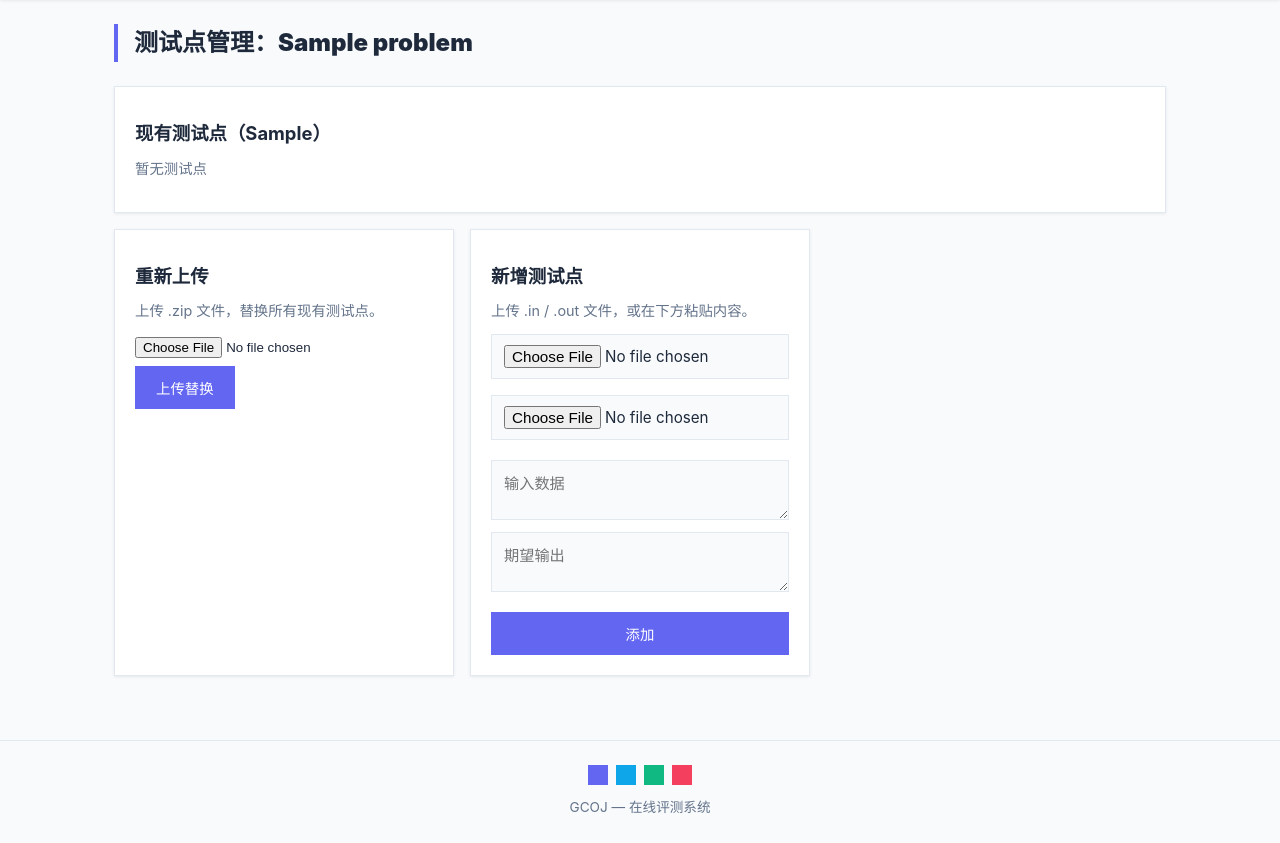
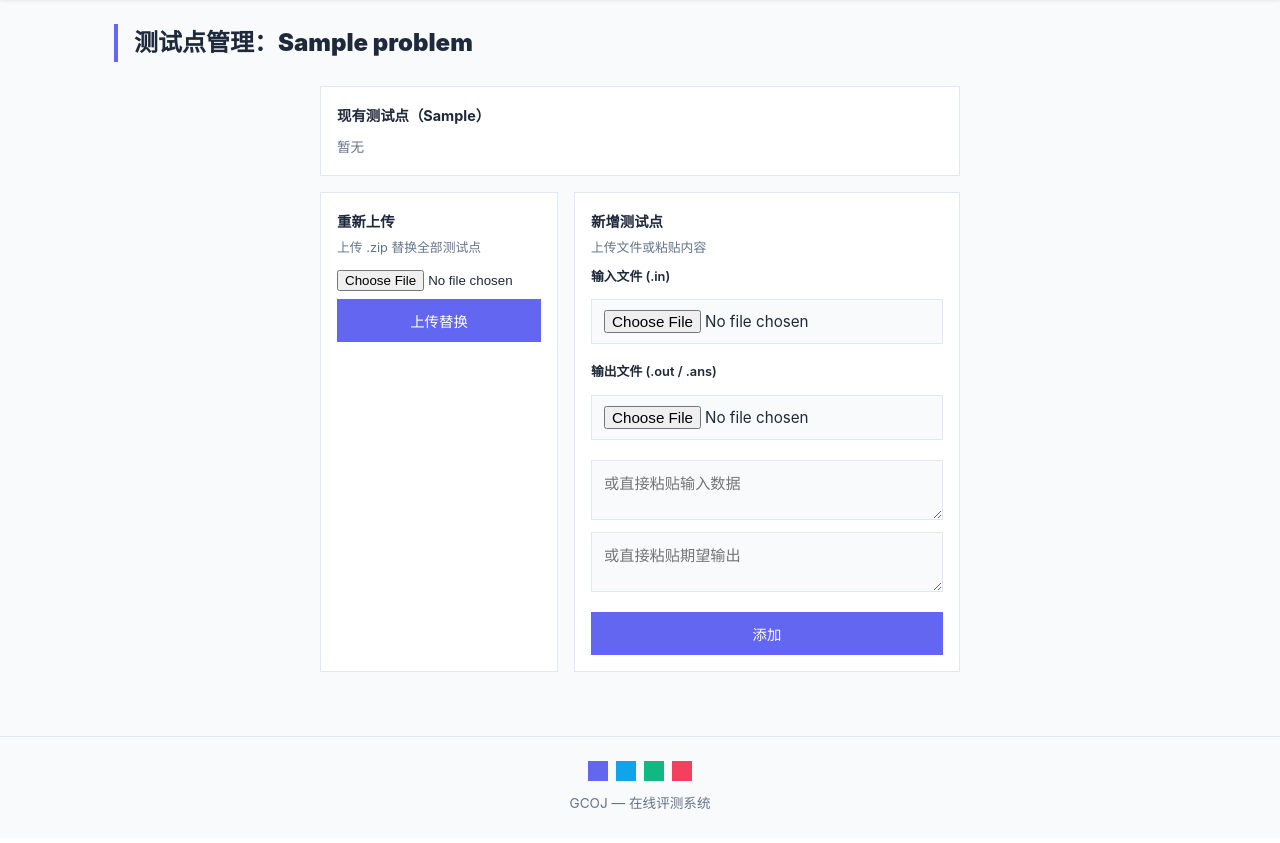
Before and after one commit to Graphcity123/GraphCityOJ, a Django app: template frontend/oj/templates/oj/problems/testcases.html in a window 1280 px wide. Shown: the part 56-899 px from the top of the page. After the commit the page ends 866 px from the top, so only its background shows below. Run offline with Django 5.2, Linux system fonts and the light colour scheme; the template is opened without the code that fills it: most values are stand-ins (such as "Sample title", 1, 10 or a date in 2020); some web fonts are replaced.

Commit message:
style: testcase page — numbered pills with x delete, labeled file inputs
- Row 1: existing TCs as bordered pills with x button
- Row 2: re-upload (left) + add testcase (right) side by side
- File inputs labeled as .in and .out/.ans
- All same max-width (640px)

```diff
--- a/frontend/oj/templates/oj/problems/testcases.html
+++ b/frontend/oj/templates/oj/problems/testcases.html
@@ -5,46 +5,58 @@
 {% block content %}
 <h2>测试点管理：{{ problem.title }}</h2>
 
-<div class="admin-grid">
-    <div class="admin-card" style="grid-column:1/-1">
-        <h3>现有测试点（{{ problem.testcase_count }}）</h3>
+<div style="max-width:640px;margin:0 auto">
+
+    <!-- Row 1: existing test cases -->
+    <div style="border:1px solid var(--border);padding:16px;background:var(--card-bg);margin-bottom:16px">
+        <strong style="font-size:.9rem">现有测试点（{{ problem.testcase_count }}）</strong>
+        <div style="display:flex;flex-wrap:wrap;gap:6px;margin-top:8px">
         {% if problem.testcase_count > 0 %}
-        <div style="display:flex;flex-wrap:wrap;gap:6px">
         {% for i in problem.testcase_count|range_n %}
-            <form method="post" onsubmit="return confirm('删除测试点 {{ i }}？')">
+            <span style="display:inline-flex;align-items:center;gap:0;border:1px solid var(--border);font-family:'JetBrains Mono',monospace;font-size:13px">
+                <span style="padding:3px 8px">#{{ i }}</span>
+                <form method="post" style="display:inline" onsubmit="return confirm('删除测试点 {{ i }}？')">
                     {% csrf_token %}
                     <input type="hidden" name="tc_n" value="{{ i }}">
-                <button type="submit" name="action" value="del_tc" class="tag"
-                        style="cursor:pointer;font-family:'JetBrains Mono',monospace">#{{ i }}</button>
+                    <button type="submit" name="action" value="del_tc"
+                            style="border:none;border-left:1px solid var(--border);background:none;color:var(--text-secondary);cursor:pointer;padding:3px 7px;font-size:14px;line-height:1"
+                            title="删除">×</button>
                 </form>
+            </span>
         {% endfor %}
-        </div>
         {% else %}
-        <p style="color:var(--text-secondary);font-size:.9rem">暂无测试点</p>
+        <span style="color:var(--text-secondary);font-size:.85rem">暂无</span>
         {% endif %}
         </div>
+    </div>
 
-    <div class="admin-card">
-        <h3>重新上传</h3>
-        <p>上传 .zip 文件，替换所有现有测试点。</p>
+    <!-- Row 2: re-upload + add -->
+    <div style="display:flex;gap:16px">
+        <div style="flex:1;border:1px solid var(--border);padding:16px;background:var(--card-bg)">
+            <strong style="font-size:.9rem">重新上传</strong>
+            <p style="font-size:.8rem;color:var(--text-secondary);margin:4px 0 8px">上传 .zip 替换全部测试点</p>
             <form method="post" enctype="multipart/form-data">
                 {% csrf_token %}
-            <input type="file" name="tc_zip" accept=".zip" style="margin-bottom:8px">
-            <button type="submit" name="action" value="reupload" class="btn btn-primary">上传替换</button>
+                <input type="file" name="tc_zip" accept=".zip" style="margin-bottom:8px;width:100%">
+                <button type="submit" name="action" value="reupload" class="btn btn-primary" style="width:100%">上传替换</button>
             </form>
         </div>
 
-    <div class="admin-card">
-        <h3>新增测试点</h3>
-        <p>上传 .in / .out 文件，或在下方粘贴内容。</p>
+        <div style="flex:1;border:1px solid var(--border);padding:16px;background:var(--card-bg)">
+            <strong style="font-size:.9rem">新增测试点</strong>
+            <p style="font-size:.8rem;color:var(--text-secondary);margin:4px 0 8px">上传文件或粘贴内容</p>
             <form method="post" enctype="multipart/form-data" class="auth-form">
                 {% csrf_token %}
-            <input type="file" name="in_file" accept=".in" style="margin-bottom:4px">
+                <label style="font-size:.8rem">输入文件 (.in)</label>
+                <input type="file" name="in_file" accept=".in" style="margin-bottom:6px">
+                <label style="font-size:.8rem">输出文件 (.out / .ans)</label>
                 <input type="file" name="out_file" accept=".out,.ans" style="margin-bottom:8px">
-            <textarea name="tc_input" rows="2" placeholder="输入数据"></textarea>
-            <textarea name="tc_output" rows="2" placeholder="期望输出" style="margin-bottom:8px"></textarea>
-            <button type="submit" name="action" value="add_tc" class="btn btn-primary">添加</button>
+                <textarea name="tc_input" rows="2" placeholder="或直接粘贴输入数据"></textarea>
+                <textarea name="tc_output" rows="2" placeholder="或直接粘贴期望输出" style="margin-bottom:8px"></textarea>
+                <button type="submit" name="action" value="add_tc" class="btn btn-primary" style="width:100%">添加</button>
             </form>
         </div>
     </div>
+
+</div>
 {% endblock %}
```
Lines whose indentation alone changed are shown as unchanged.
